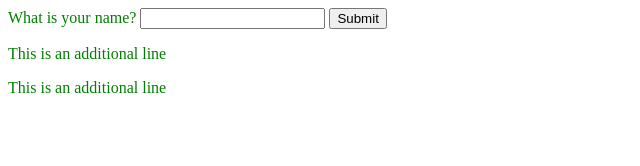
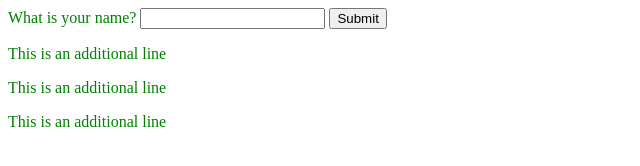
Before and after one commit to demich89/GitExample2, a plain HTML site: page index.html in a window 1280 px wide. Shown: the whole page, without its empty margins (0-640 px from the left). Drawn offline with Linux system fonts and the light colour scheme.

Commit message:
added extra line to index.html

```diff
--- a/index.html
+++ b/index.html
@@ -10,6 +10,7 @@
             <button id="btnSubmit">Submit</button>
             <p>This is an additional line</p>
             <p>This is an additional line</p>
+            <p>This is an additional line</p>
         </p>
         <h1 id="hello"></h1>
         <script src="./index.js"></script>
```
